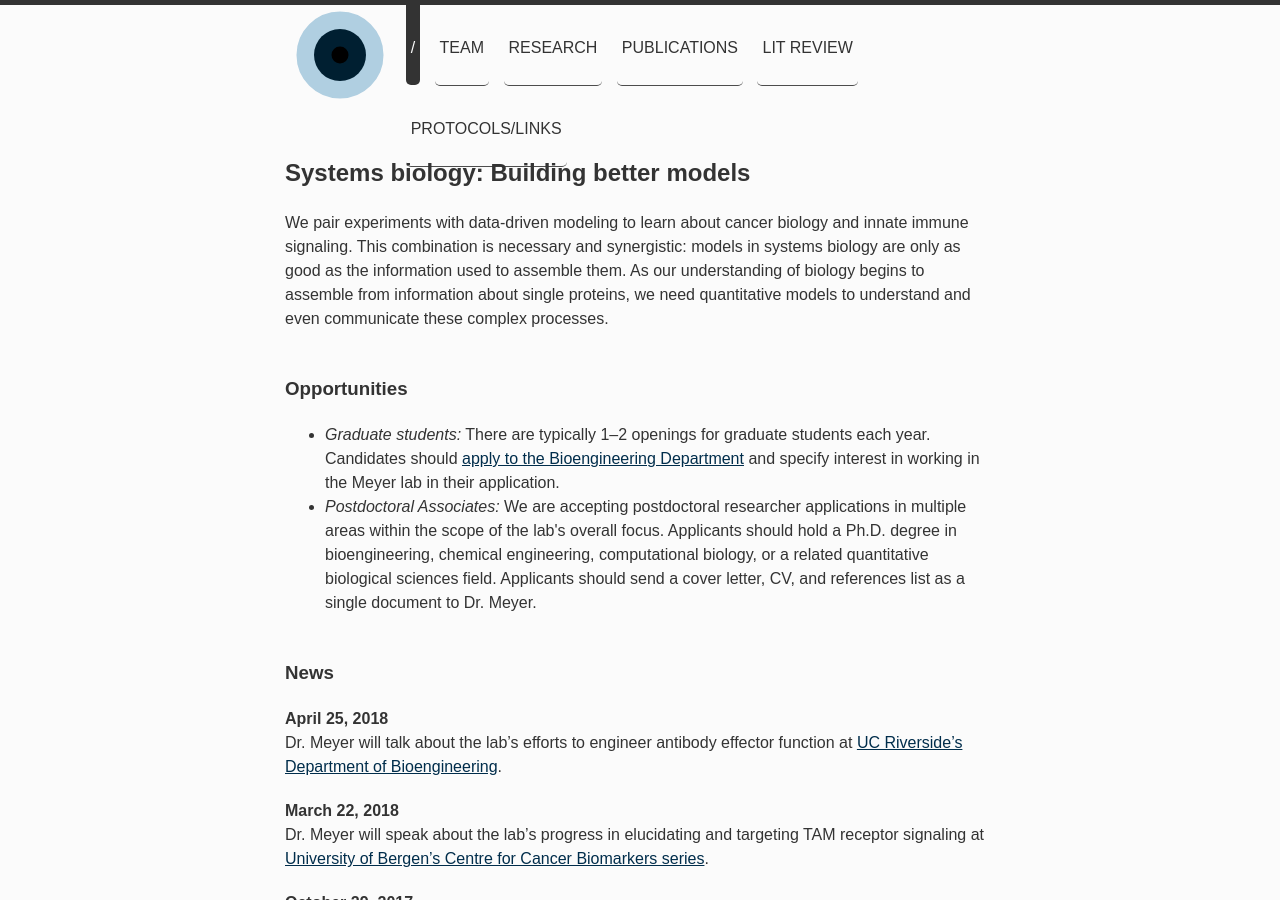
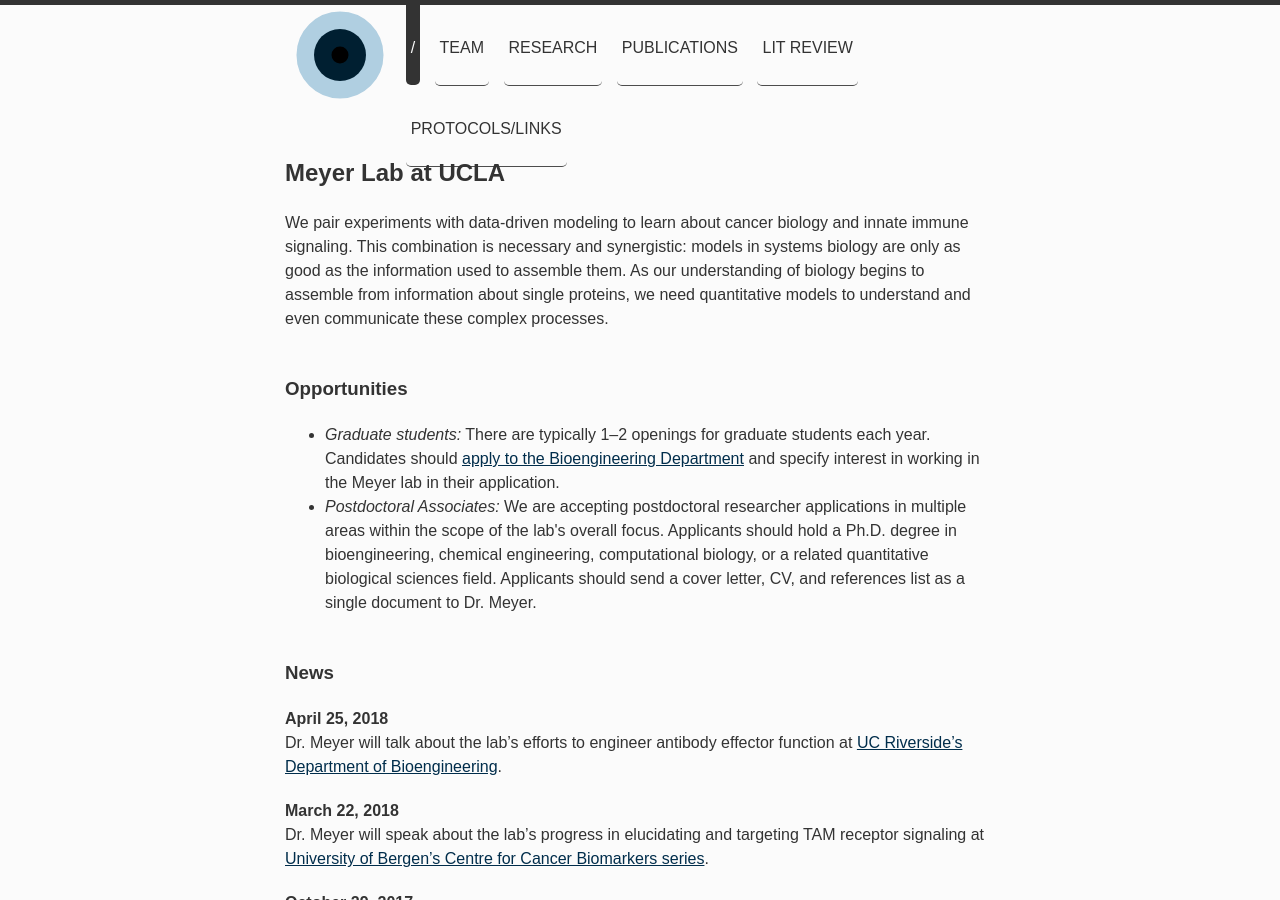
Before and after one commit to meyer-lab/asmlab.org, a Jekyll site: the page built from index.html, in a window 1280 px wide and 900 px high. Built offline with Jekyll 4.4.1, drawn with Linux system fonts in a browser that asks for light colours; some web fonts are replaced.

Commit message:
Change header

```diff
--- a/index.html
+++ b/index.html
@@ -3,7 +3,7 @@ layout: default
 title: /
 ---
 
-<h2> Systems biology: Building better models </h2>
+<h2>Meyer Lab at UCLA</h2>
 
 <p>We pair experiments with data-driven modeling to learn about cancer biology and innate immune signaling. This combination is necessary and synergistic: models in systems biology are only as good as the information used to assemble them. As our understanding of biology begins to assemble from information about single proteins, we need quantitative models to understand and even communicate these complex processes.</p>
 
```
